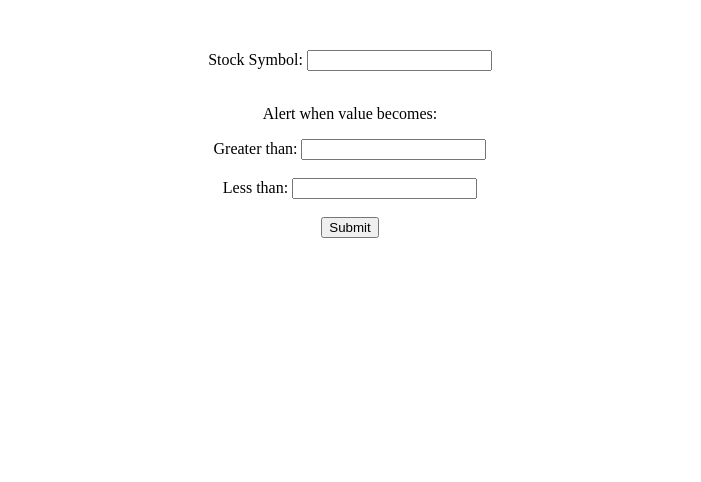
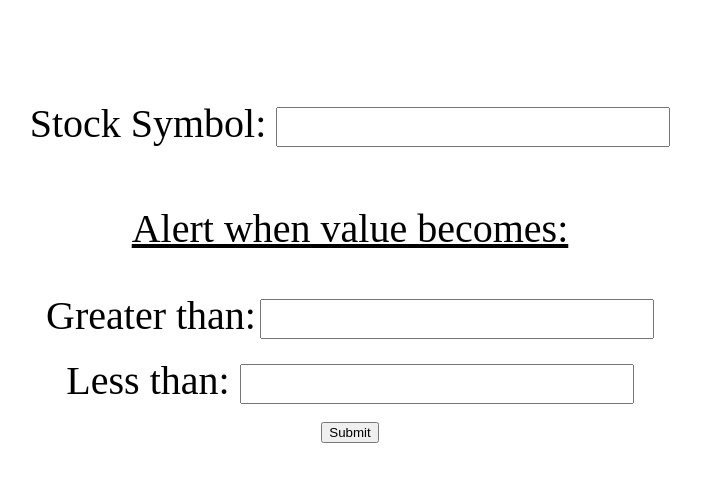
Before and after one commit to tanish-malekar/StockAlerts4u, a website: page index.html in a window 1280 px wide. Shown: the whole page, without its empty margins (290-991 px from the left). Drawn offline with Linux system fonts and the light colour scheme.

Commit message:
html looks

```diff
--- a/index.html
+++ b/index.html
@@ -3,12 +3,26 @@
   <head>
     <meta charset="utf-8">
     <title>Stock Price</title>
+    <style>
+      p{
+        font-size: 40px;
+      }
+      label{
+        font-size: 40px;
+      }
+      p{
+        font-size: 40px;
+      }
+      input{
+        font-size: 30px;
+      }
+    </style>
   </head>
   <body>
-    <form action="/" method="post" style="text-align: center;margin-top:50px;">
+    <form action="/" method="post" style="text-align: center;margin-top:100px;">
       <label for="stockSymbol">Stock Symbol: </label>
       <input type="text" name="stockSymbol" value=""><br><br>
-      <p>Alert when value becomes:</p>
+      <p><u>Alert when value becomes:</u></p>
       <label for="upperLimit">Greater than:</label>
       <input type="text" name="upperLimit" value=""> <br><br>
       <label for="lowerLimit">Less than: </label>
```
